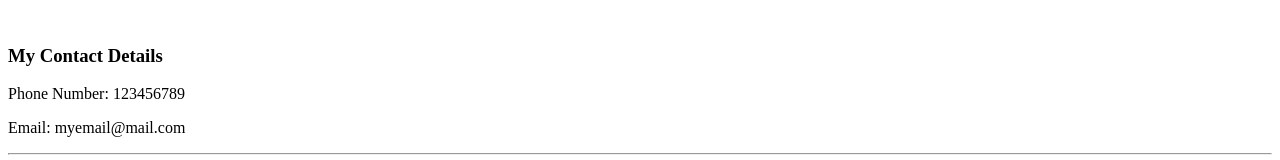
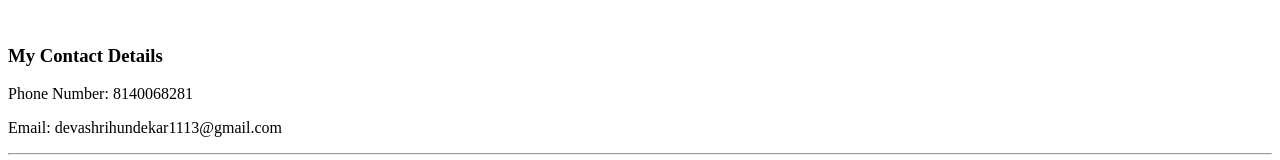
Before and after one commit to DevashriHundekar/cv, a plain HTML site: page contact-me.html in a window 1280 px wide. Shown: the top 160 px of the page. Drawn offline with Linux system fonts and the light colour scheme.

Commit message:
Update contact-me.html

```diff
--- a/contact-me.html
+++ b/contact-me.html
@@ -7,8 +7,8 @@
   <body>
     <br>
     <h3>My Contact Details</h3>
-    <p>Phone Number: 123456789</p>
-    <p>Email: myemail@mail.com</p>
+    <p>Phone Number: 8140068281</p>
+    <p>Email: devashrihundekar1113@gmail.com</p>
     <hr />
     <form action="mailto:devashrihundekar1113@gmail.com" method="post" enctype="
     ">
```
